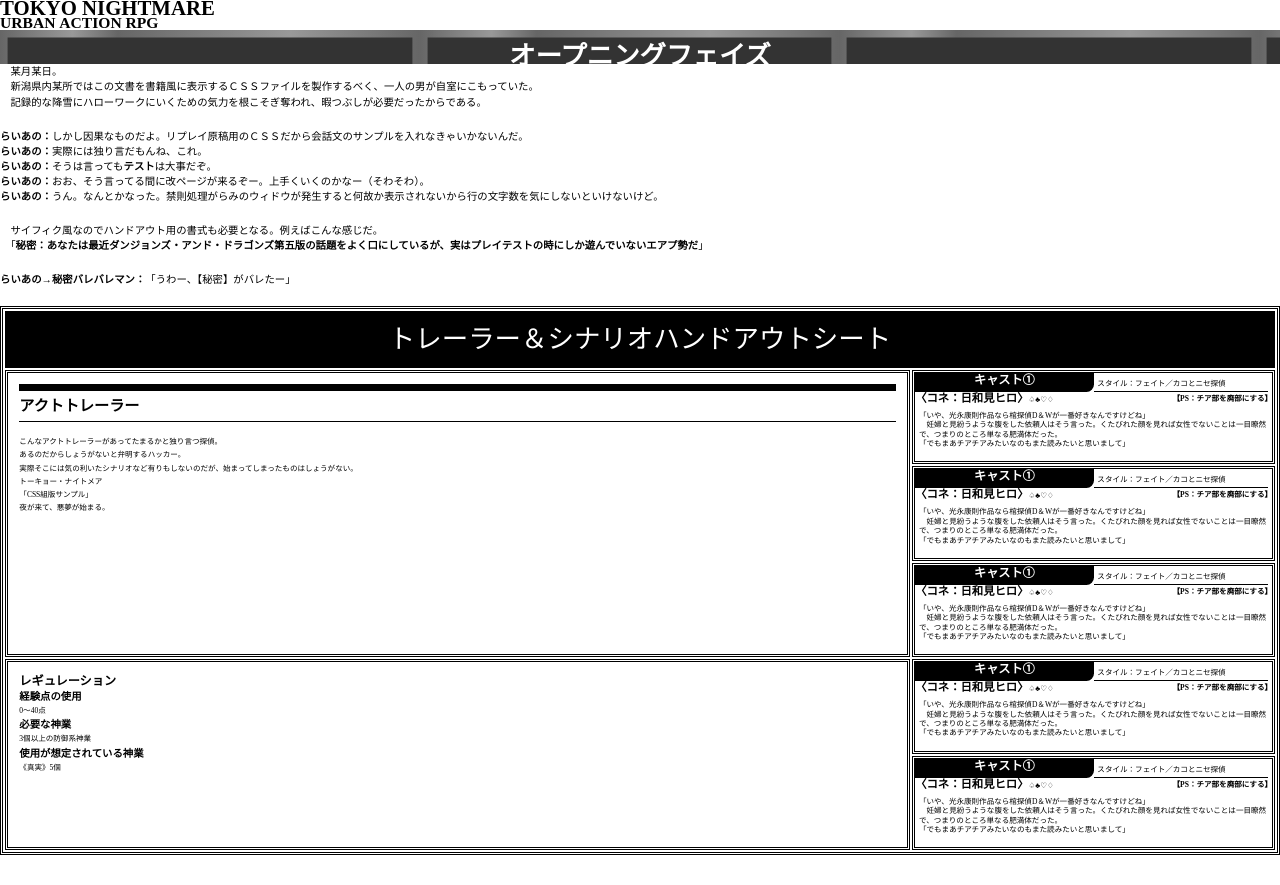
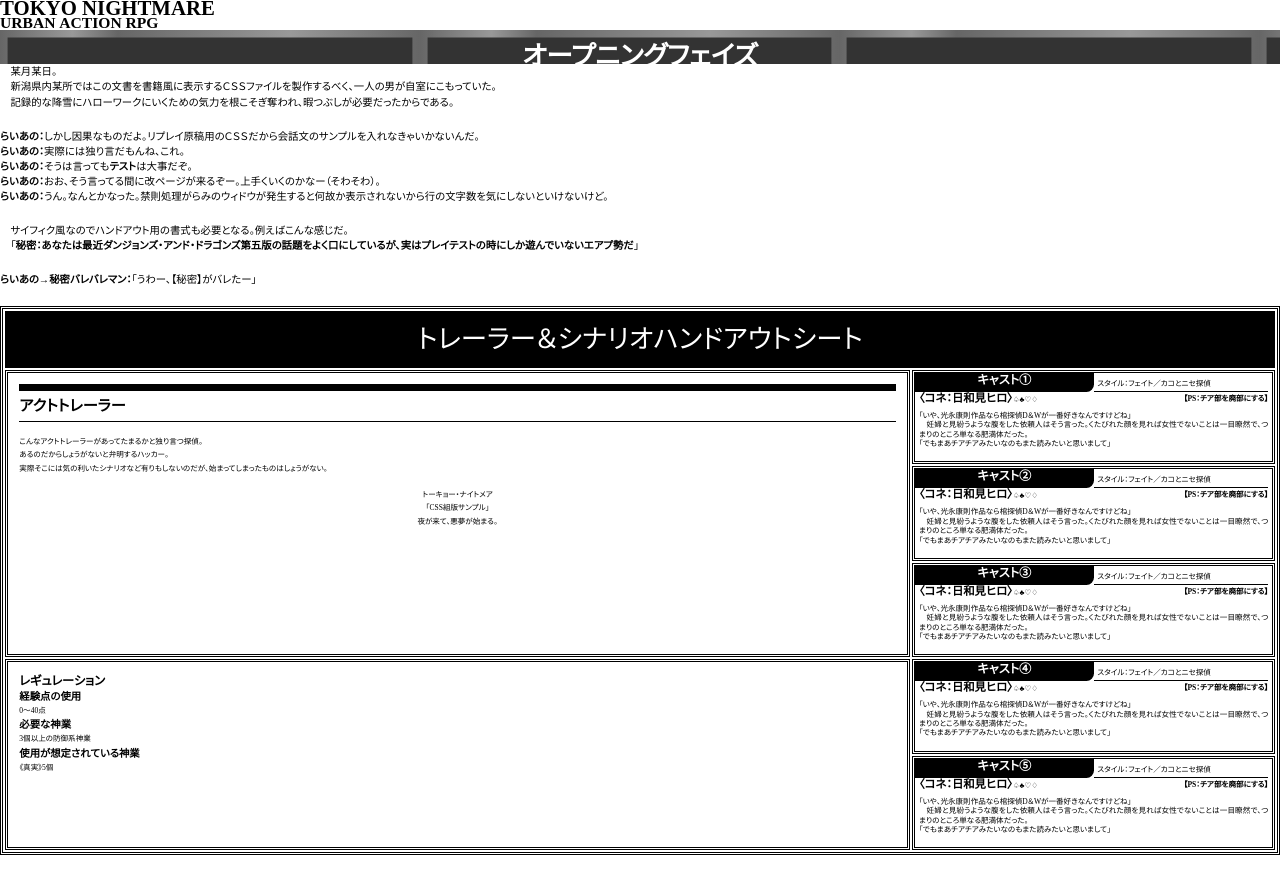
Before and after one commit to liarnose/book_tnm, a website: page book.html in a window 1280 px wide. Drawn offline with Linux system fonts and the light colour scheme; a web font is replaced by a local one.

Commit message:
text justify

```diff
--- a/book.html
+++ b/book.html
@@ -76,7 +76,7 @@
       <tr>
         <td class="handout-cast">
           <div class="cast-row">
-            <h3>キャスト①</h3>
+            <h3>キャスト②</h3>
             <p class="cast-style">スタイル：フェイト／カコとニセ探偵</p>
           </div>
           <div class="cast-row">
@@ -93,7 +93,7 @@
       <tr>
         <td class="handout-cast">
           <div class="cast-row">
-            <h3>キャスト①</h3>
+            <h3>キャスト③</h3>
             <p class="cast-style">スタイル：フェイト／カコとニセ探偵</p>
           </div>
           <div class="cast-row">
@@ -119,7 +119,7 @@
         </td>
         <td class="handout-cast">
           <div class="cast-row">
-            <h3>キャスト①</h3>
+            <h3>キャスト④</h3>
             <p class="cast-style">スタイル：フェイト／カコとニセ探偵</p>
           </div>
           <div class="cast-row">
@@ -136,7 +136,7 @@
       <tr>
         <td class="handout-cast">
           <div class="cast-row">
-            <h3>キャスト①</h3>
+            <h3>キャスト⑤</h3>
             <p class="cast-style">スタイル：フェイト／カコとニセ探偵</p>
           </div>
           <div class="cast-row">
--- a/css/page.css
+++ b/css/page.css
@@ -72,6 +72,7 @@
   margin: 0;
   padding: 0;
   box-sizing: border-box;
+
 }
 
 q::before,q::after {
@@ -86,6 +87,8 @@ html {
   font-size: 2.75mm;
   line-height: 4mm;
   vertical-align: middle;
+  font-feature-settings : "palt";
+  text-align: justify;
 
   writing-mode: horizontal-tb;
   orphans: 1;
@@ -546,8 +549,8 @@ html {
   border-top: 2mm solid #000;
   border-bottom: 0.2mm solid #000;
 }
-v
-.trailer-last {
+
+ .trailer-last {
   margin-top: 3.5mm;
   text-align: center;
 }
@@ -580,6 +583,7 @@ v
 
 .cast-connection{
   width: 50%;
+  margin-left: 1mm;
 }
 
 .cast-connection strong{
@@ -590,6 +594,7 @@ v
 .cast-ps{
   flex: 1;
   text-align: right;
+  margin-right: 1mm;
 
   font-family: 'gothic';
   font-weight: bold;
```
